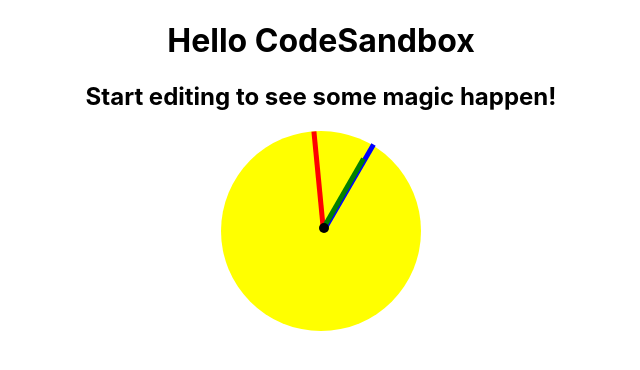
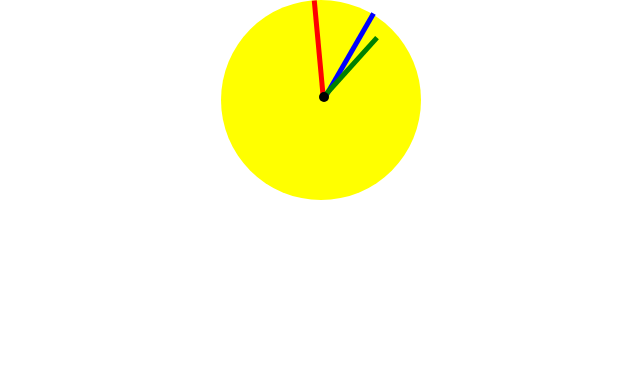
Before and after one commit to rahulk8671/clokify, a React (Create React App) app: page / in a window 1280 px wide. Shown: the top 370 px of the page, without its empty margins (319-959 px from the left). Built offline with nearby package versions, Linux system fonts and the light colour scheme.

Commit message:
reomve unwanted header

```diff
--- a/src/App.js
+++ b/src/App.js
@@ -35,8 +35,6 @@
 
   return (
     <div className="App">
-      <h1>Hello CodeSandbox</h1>
-      <h2>Start editing to see some magic happen!</h2>
       <div
         style={{
           margin: "0 auto",
```
